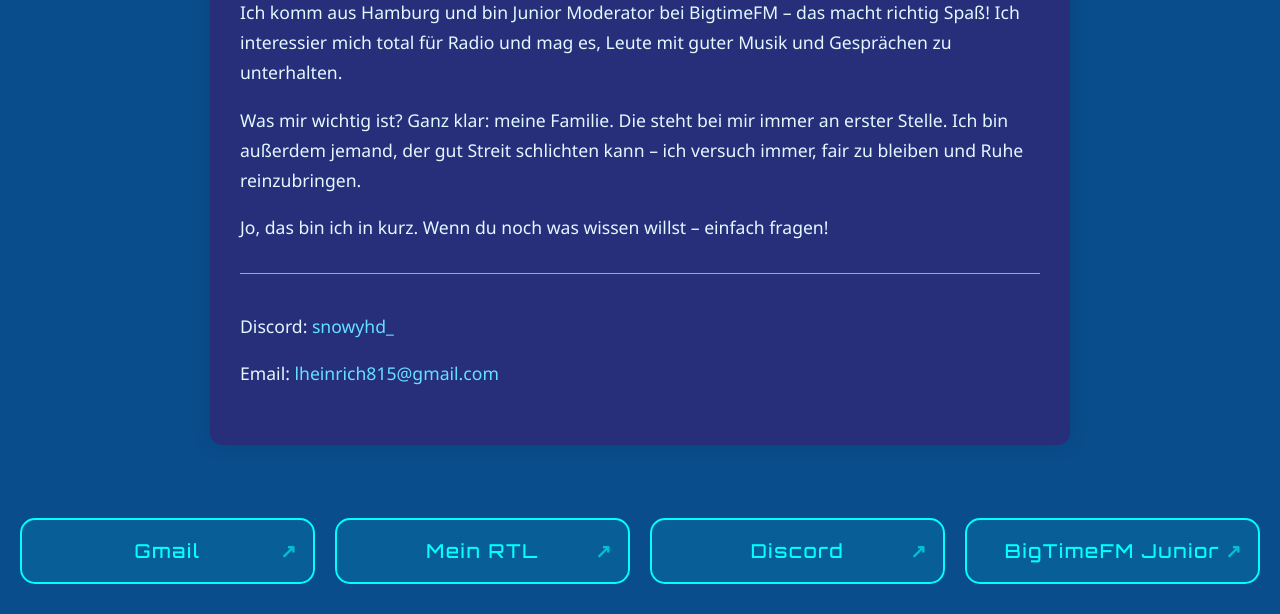
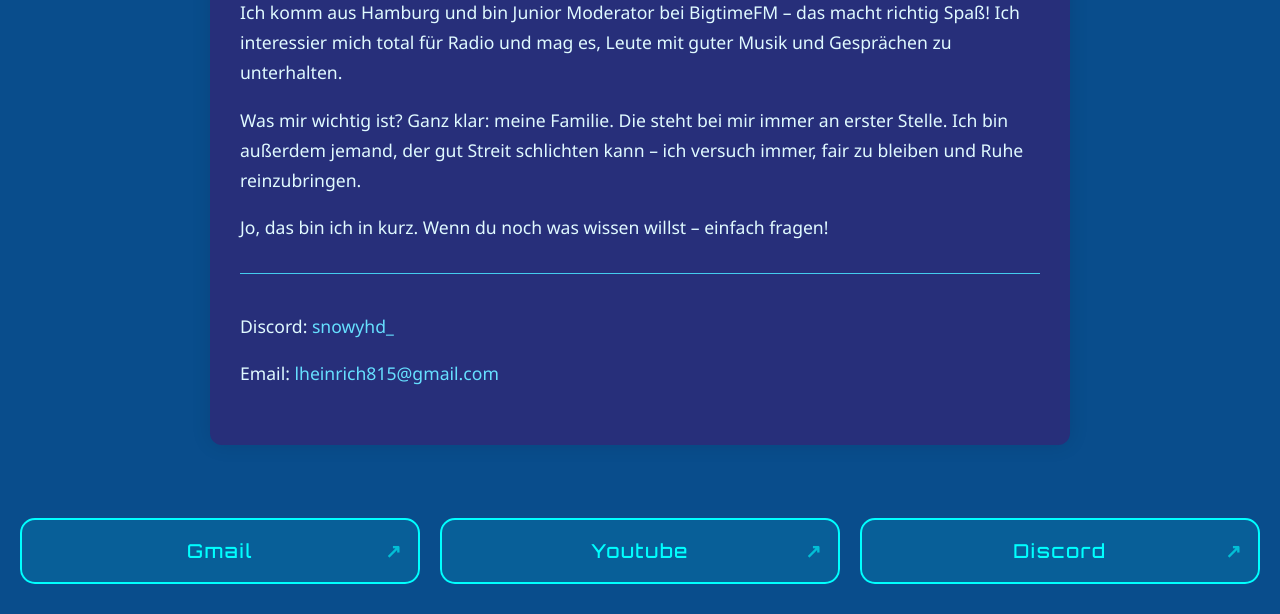
Before and after one commit to MGETZ-io/hsmanament, a plain HTML site: page leon-noel.html in a window 1280 px wide. Shown: the part 186-800 px from the top of the page. Drawn offline with Linux system fonts and the light colour scheme.

Commit message:
Update leon-noel.html

```diff
--- a/leon-noel.html
+++ b/leon-noel.html
@@ -123,9 +123,8 @@
 
   <div class="buttons">
     <a href="https://gmail.com/" target="_blank">Gmail</a>
-    <a href="https://youtube.com/@leonhd.?si=gdAjjmIWyNPT7GOb" target="_blank">Mein RTL</a>
+    <a href="https://youtube.com/@leonhd.?si=gdAjjmIWyNPT7GOb" target="_blank">Youtube</a>
     <a href="https://discord.com/app" target="_blank">Discord</a>
-    <a href="https://bigtimefm.de/junior" target="_blank">BigTimeFM Junior</a>
   </div>
 </body>
 </html>
```
